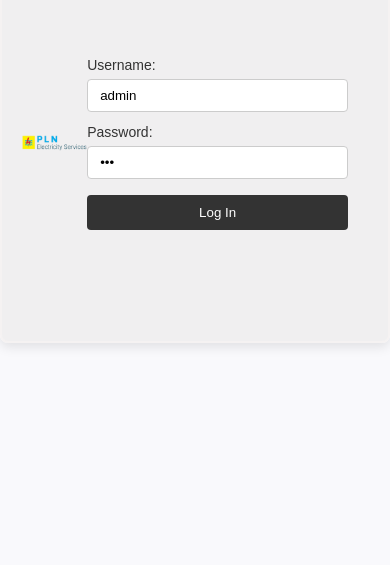
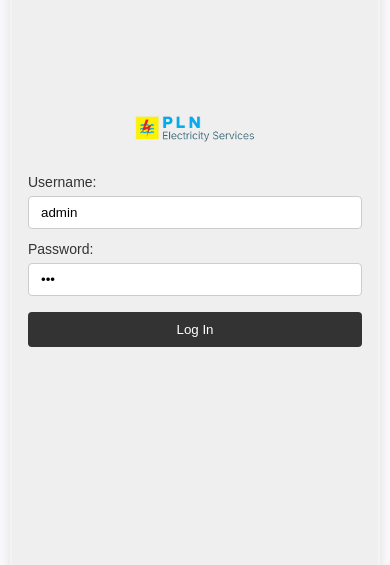
Before and after one commit to plnessumedang-commits/unitlayanansumedang, a plain HTML site: page Unit Layanan Sumedang.html in a window 390 px wide. Shown: the part 279-844 px from the top of the page. Drawn offline with Linux system fonts and the light colour scheme.

```diff
--- a/CSS 1.css
+++ b/CSS 1.css
@@ -1,88 +1,86 @@
-/* Aturan Dasar Halaman */
+/* =================================================== */
+/* 1. ATURAN DASAR & RESET                             */
+/* =================================================== */
 * {
   margin: 0;
   padding: 0;
   box-sizing: border-box;
 }
 
+:root {
+  --lebar-gambar: 1000px;
+  --tinggi-gambar: 1000px;
+}
+
 body {
-  /* Warna latar belakang seluruh layar */
   background-color: #f9f9fc;
-
-  /* Membuat elemen .box berada di tengah layar */
   min-height: 100vh;
   display: flex;
   justify-content: center;
   align-items: center;
+  padding: 16px; /* Memberi ruang di pinggir layar HP */
 }
 
-/* Container Utama */
+/* =================================================== */
+/* 2. CONTAINER UTAMA (.box)                           */
+/* =================================================== */
 .box {
-  /* Pengaturan Ukuran */
-  width: 1000px;
-  height: 400px;
+  /* Mengubah ukuran kaku menjadi fleksibel */
+  width: 100%;
+  max-width: 1000px; /* Maksimal 1000px di laptop */
+  min-height: 1000px;
+  height: auto;      /* Tinggi menyesuaikan isi */
 
-  /* Pengaturan Warna dengan Transparansi (RGBA) */
   background-color: rgba(231, 229, 229, 0.5);
-
   border: 2px solid #f5f2f2;
-  border-radius: 8px; /* Sudut melengkung */
-
-  /* Bayangan opsional */
+  border-radius: 8px;
   box-shadow: 0 4px 12px rgba(0, 0, 0, 0.1);
 
-  /* Layout Flexbox */
   display: flex;
-  align-items: center;          /* Posisikan vertikal di tengah */
-  justify-content: flex-start;  /* Posisikan horizontal dari kiri */
-  padding-left: 20px;           /* Jarak dari pinggir kiri box */
-  padding-right: 40px;          /* Jarak dari pinggir kanan box */
+  align-items: center;
+  justify-content: space-between;
+  padding: 24px;
+  gap: 20px;
 }
 
 /* Gambar Sisi Kiri */
 .box-image {
-  width: 20%;
-  height: 20%;
-
-  /* Agar gambar tidak terpotong dan proporsi tetap pas */
+  width: auto;
+  max-width: 150px;
+  height: auto;
+  max-height: 150px;
   object-fit: contain;
 }
 
-/* Container Form Utama (Dipindahkan ke Kanan Tengah) */
+/* Container Form Utama */
 .form-container {
-  margin-left: auto;      /* Mendorong seluruh blok form ke paling kanan */
   display: flex;
-  flex-direction: column; /* Menyusun grup form ke bawah */
-  gap: 12px;              /* Jarak antar elemen di dalam form */
-  width: 300px;
+  flex-direction: column;
+  gap: 12px;
+  width: 100%;
+  max-width: 320px;
 }
 
-/* =================================================== */
-/*   === PENGATUR POSISI ANTARA LABEL DAN INPUT ===    */
-/* =================================================== */
 .form-group {
   display: flex;
-  flex-direction: column; /* Mengatur Label di ATAS dan Input di BAWAH */
-  gap: 6px;               /* Mengatur JARAK antara label dan kolom input */
+  flex-direction: column;
+  gap: 6px;
 }
-/* =================================================== */
 
-/* Desain Teks Label */
 .form-container label {
   font-family: sans-serif;
   font-size: 14px;
   color: #333333;
 }
 
-/* Desain Kolom Input */
 .form-container input {
   padding: 8px 12px;
   border: 1px solid #cccccc;
   border-radius: 4px;
   outline: none;
+  width: 100%;
 }
 
-/* Desain Tombol Kirim */
 .form-container button {
   padding: 10px;
   background-color: #333333;
@@ -91,28 +89,18 @@
   border-radius: 4px;
   cursor: pointer;
   margin-top: 4px;
+  transition: background-color 0.2s ease;
 }
 
 .form-container button:hover {
   background-color: #555555;
 }
-/* Mengatur ukuran kontainer pembungkus gambar */
-.hero-image-wrapper {
+
+/* =================================================== */
+/* 3. HERO SECTION                                     */
+/* =================================================== */
+.hero-section {
   width: 100%;
-  height: 350px; /* Ubah angka ini untuk mengatur tinggi gambar */
-  overflow: hidden;
-}
-
-/* ==========================================
-   PENGATURAN UKURAN GAMBAR (Ubah Nilai di Sini)
-   ========================================== */
-:root {
-  --lebar-gambar: 100%;    /* Bebas ganti: contoh 800px, 600px, atau 100% */
-  --tinggi-gambar: 400px;  /* Bebas ganti: contoh 300px, 500px, atau auto */
-}
-
-/* Container Utama Beranda */
-.hero-section {
   max-width: 1000px;
   margin: 40px auto;
   background-color: #0c0c0c;
@@ -122,43 +110,72 @@
   text-align: center;
 }
 
-/* Pembungkus Gambar */
 .hero-image-wrapper {
   width: 100%;
+  height: auto;
+  min-height: 200px;
   display: flex;
-  justify-content: center; /* Memastikan gambar tetap berada di tengah */
+  justify-content: center;
   align-items: center;
   overflow: hidden;
 }
 
-/* Styling Gambar Utama */
 .hero-image {
-  /* Menerapkan variabel ukuran di atas & mengabaikan atribut width/height HTML */
-  width: var(--lebar-gambar) !important;
-  height: var(--tinggi-gambar) !important;
-  max-width: 100%; /* Agar tidak meluap keluar layar pada HP/mobile */
-
-  /* PILIHAN MODE TAMPILAN GAMBAR (Pilih salah satu sesuai kebutuhan): */
-
-  /* Mode A (Rekomendasi): Menyesuaikan area tanpa gepeng & tanpa memotong gambar secara ekstrem */
+  width: var(--lebar-gambar);
+  height: var(--tinggi-gambar);
+  max-width: 100%;
   object-fit: cover;
-
-  /* Mode B: Jika Anda TIDAK Wajib ingin gambar terpotong sama sekali (gambar tampil utuh 100%) */
-  /* object-fit: contain; */
-
-  /* Mode C: Jika ingin gambar dipaksa pas ke ukuran baru meskipun agak terdistorsi/gepeng */
-  /* object-fit: fill; */
-
   object-position: center;
   display: block;
   border-radius: 8px;
 }
 
-/* ========================================== */
-/* KONFIGURASI KHUSUS CETAK LAPORAN           */
-/* ========================================== */
+/* =================================================== */
+/* 4. MEDIA QUERIES (Tampilan khusus Mobile/Tablet)    */
+/* =================================================== */
+
+/* Layar Tablet & Mobile (di bawah 768px) */
+@media screen and (max-width: 768px) {
+  :root {
+    --tinggi-gambar: 250px; /* Menyesuaikan tinggi gambar di HP */
+  }
+
+  .box {
+    flex-direction: column; /* Mengubah susunan menyamping menjadi bersusun ke bawah */
+    justify-content: center;
+    padding: 20px;
+  }
+
+  .box-image {
+    max-width: 120px;
+    margin-bottom: 10px;
+  }
+
+  .form-container {
+    width: 100%;
+    max-width: 100%; /* Form memenuhi lebar kartu */
+  }
+}
+
+/* Layar Mobile Kecil (di bawah 480px) */
+@media screen and (max-width: 480px) {
+  :root {
+    --tinggi-gambar: 180px;
+  }
+
+  body {
+    padding: 10px;
+  }
+
+  .box {
+    padding: 16px;
+  }
+}
+
+/* =================================================== */
+/* 5. KONFIGURASI KHUSUS CETAK LAPORAN                 */
+/* =================================================== */
 @media print {
-  /* 1. Sembunyikan elemen navigasi & menu lain */
   .navbar,
   .hero-fullscreen,
   .form-section,
@@ -171,7 +188,6 @@
     display: none !important;
   }
 
-  /* 2. Pastikan kontainer utama dan area laporan tetap tampil */
   body,
   .content-card,
   .content-body,
@@ -189,7 +205,6 @@
     background: transparent !important;
   }
 
-  /* 3. Tampilkan judul khusus cetak */
   .print-title {
     display: block !important;
     text-align: center;
@@ -199,7 +214,6 @@
     color: #000 !important;
   }
 
-  /* 4. Format tabel agar pas di kertas */
   .table-responsive {
     overflow: visible !important;
   }
```
Also changed, not shown: index.html (+2 -2 lines).
